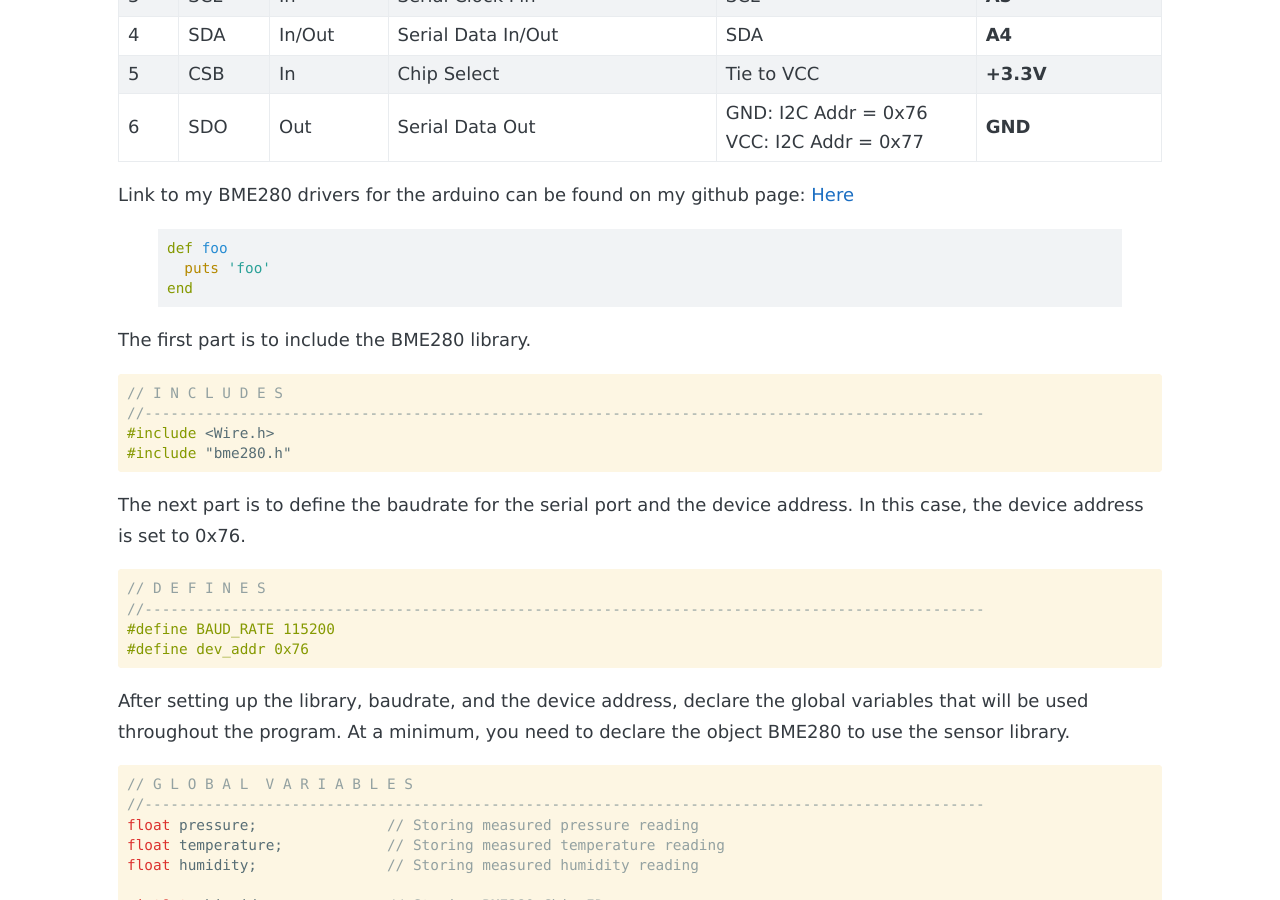
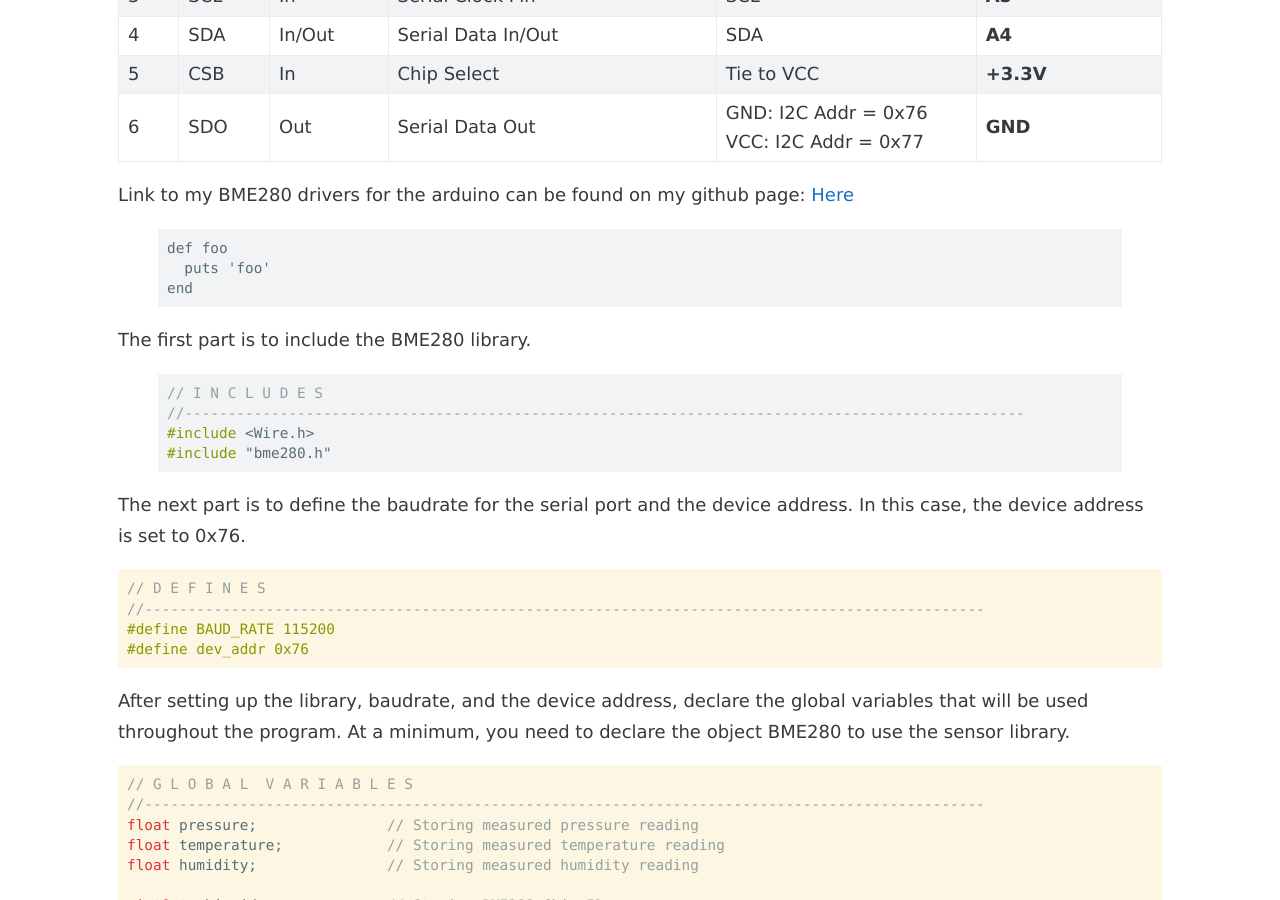
Before and after one commit to hshah89/hshah89.github.io, a Jekyll site: the page built from _posts/2019-10-12-bme280-sensor.md, in a window 1280 px wide and 900 px high, scrolled down 1237 px. Built offline with Jekyll 4.4.1, drawn with Linux system fonts in a browser that asks for light colours; some web fonts are replaced; Markdown is read by kramdown in place of the engine named in the settings.

Commit message:
Update 2019-10-12-bme280-sensor.md

````diff
--- a/_posts/2019-10-12-bme280-sensor.md
+++ b/_posts/2019-10-12-bme280-sensor.md
@@ -95,7 +95,7 @@ The table also shows the connection to an Arduino.
 
 Link to my BME280 drivers for the arduino can be found on my github page: [Here](https://github.com/hshah89/BME280_Arduino_Driver)
 
-{% highlight ruby %}
+{% highlight cpp %}
 def foo
   puts 'foo'
 end
@@ -103,12 +103,12 @@ end
 
 
 The first part is to include the BME280 library.
-``` c++
+{% highlight cpp %}
 // I N C L U D E S
 //-------------------------------------------------------------------------------------------------
 #include <Wire.h>
 #include "bme280.h"
-```
+{% endhighlight %}
 The next part is to define the baudrate for the serial port and the device address. In this case, the device address is set to 0x76.
 ``` c++
 // D E F I N E S
````
